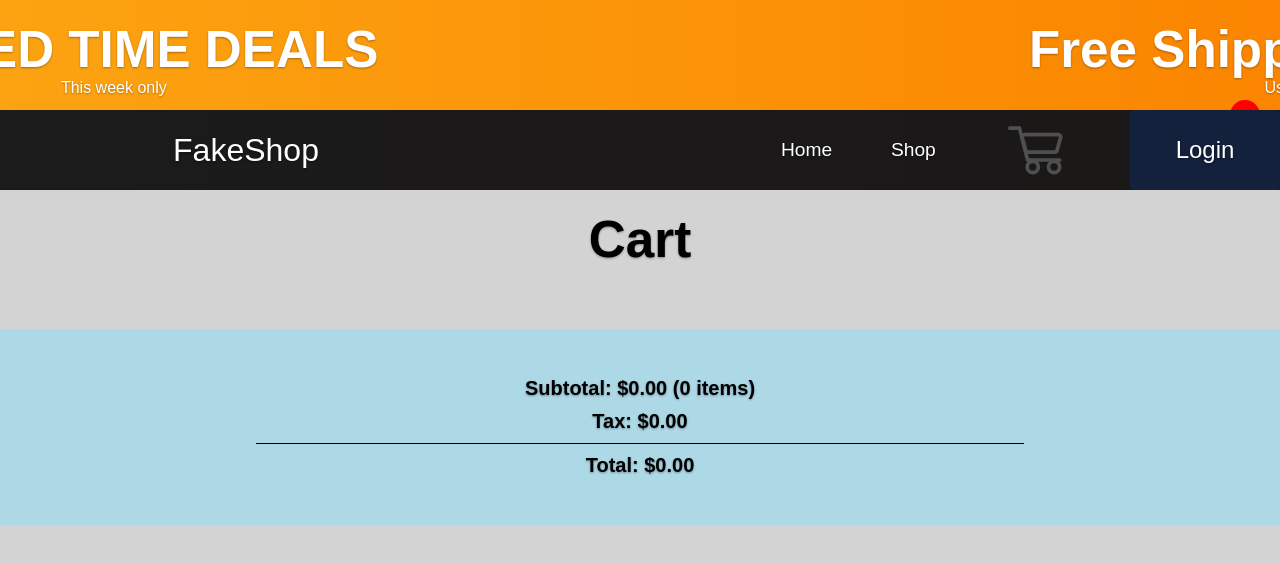
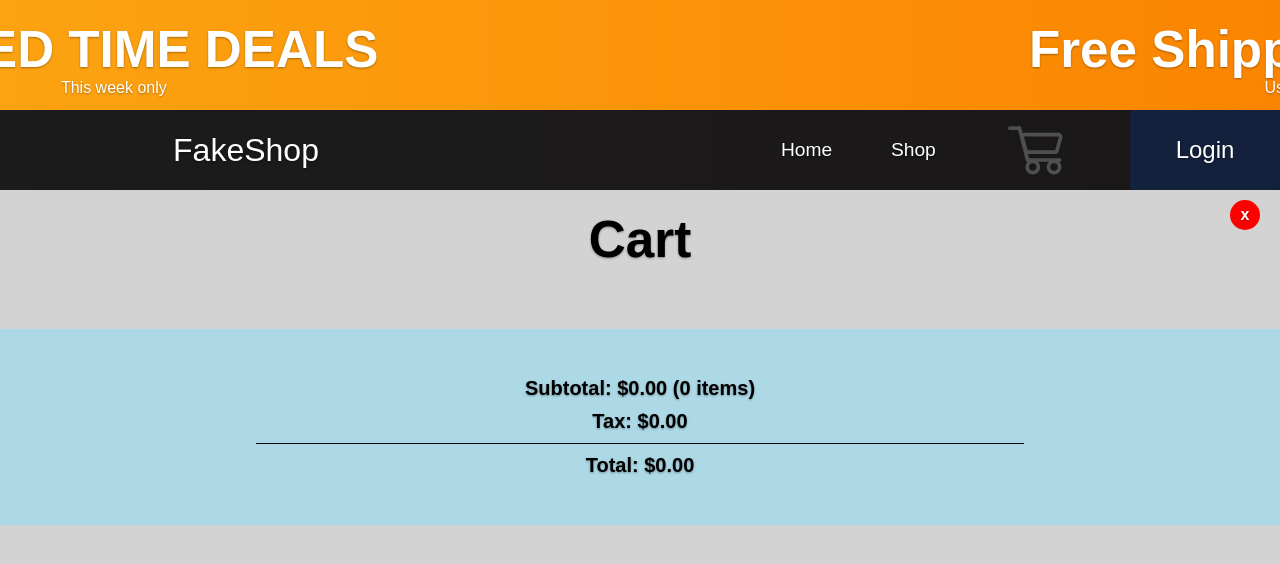
Before and after one commit to pinkx-xlink/react-shopping-cart-project, a React (Create React App) app in the folder shopping-cart/: page /cart in a window 1280 px wide. Shown: the top 564 px of the page. Built offline with nearby package versions, Linux system fonts and the light colour scheme.

Commit message:
Reposition the exit-cart-btn

```diff
--- a/shopping-cart/src/components/pages/pages.css
+++ b/shopping-cart/src/components/pages/pages.css
@@ -13,7 +13,7 @@ article {
 
 .exit-cart-btn {
   position: absolute;
-  top: 100px;
+  top: 200px;
   right: 20px;
   background-color: red;
   color: white;
```
